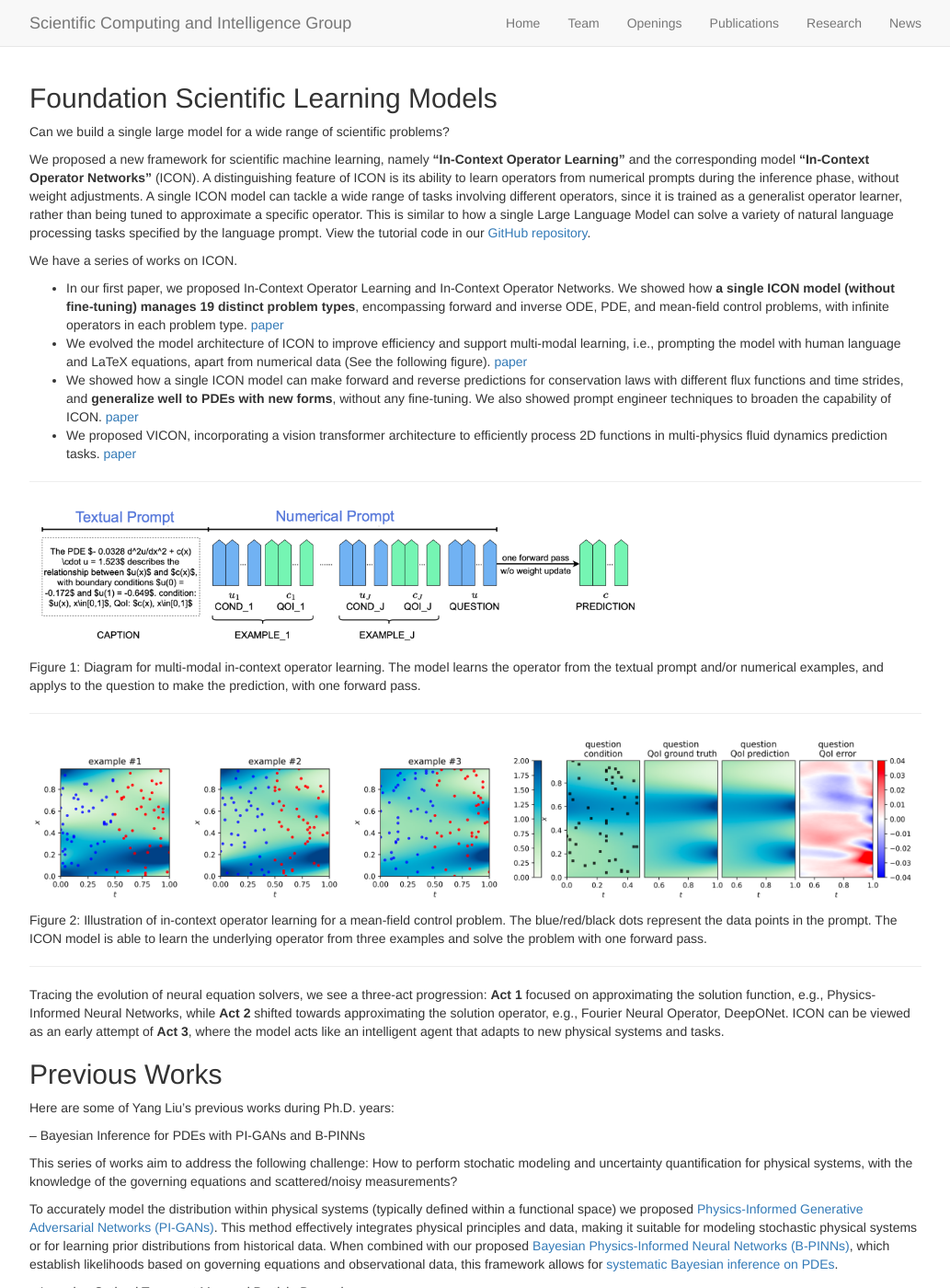
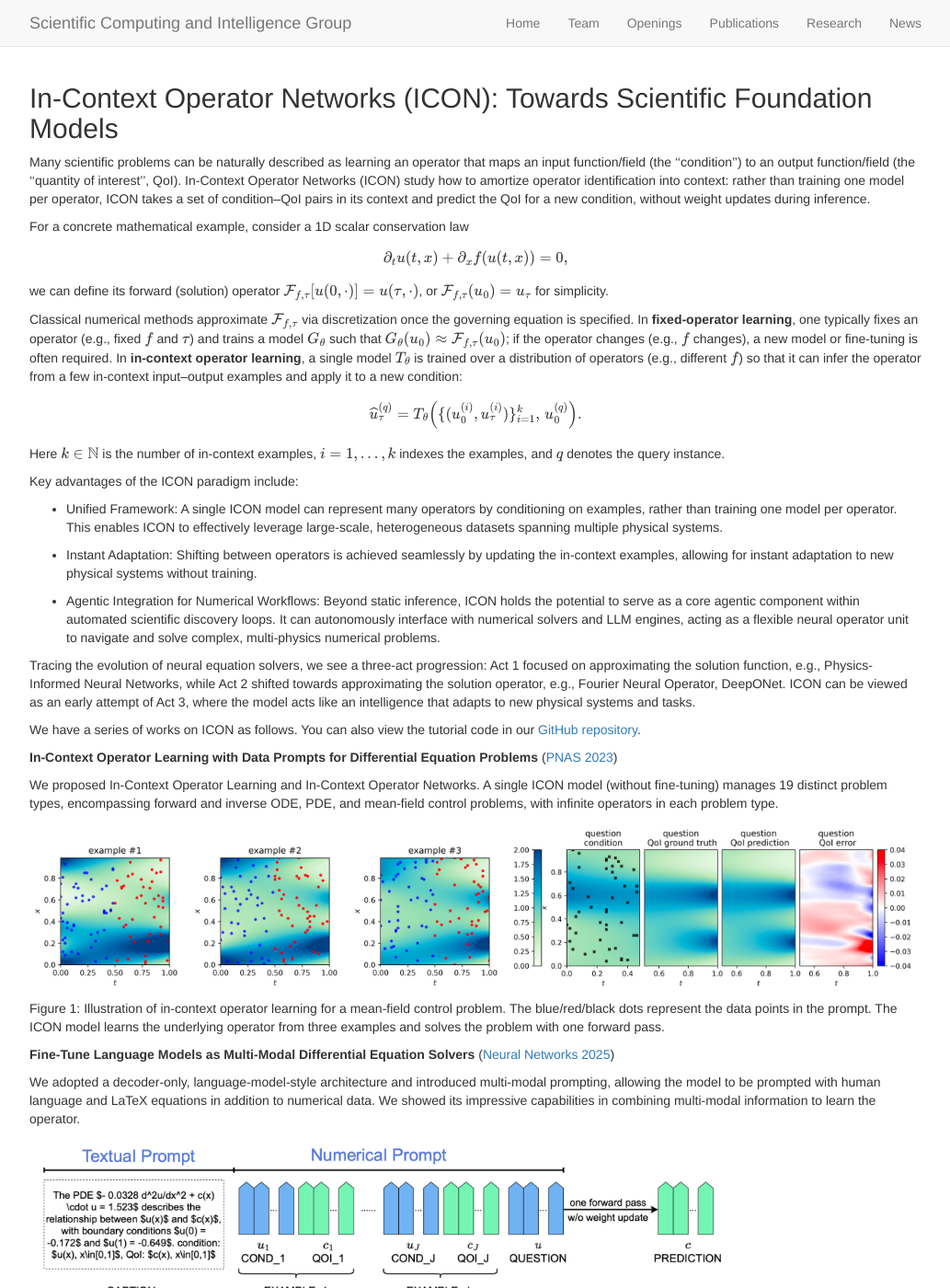
Before and after one commit to scaling-group/scaling-group.github.io, a Jekyll site: the page built from _pages/research.md, in a window 1280 px wide and 1400 px high. Shown: the whole window at 92% size, without its empty margins (123-1156 px from the left). Built offline with Jekyll 4.4.1, drawn with Linux system fonts in a browser that asks for light colours; some of the changed text lies outside the part shown.

Commit message:
Update research page (#1)
* Update research page

* update research page

* update research page

---------

Co-authored-by: lingfli <lingfli@qq.com>
Co-authored-by: Liu Yang <liuyang.mage@gmail.com>

```diff
--- a/_pages/research.md
+++ b/_pages/research.md
@@ -8,65 +8,92 @@
 
 <!-- Here are some themes that we currently work on: -->
 
-## Foundation Scientific Learning Models
+## In-Context Operator Networks (ICON): Towards Scientific Foundation Models
 
-Can we build a single large model for a wide range of scientific problems?
+Many scientific problems can be naturally described as learning an operator that maps an input function/field (the ''condition'') to an output function/field (the ''quantity of interest'', QoI). In-Context Operator Networks (ICON) study how to amortize operator identification into context: rather than training one model per operator, ICON takes a set of condition--QoI pairs in its context and predict the QoI for a new condition, without weight updates during inference.
 
-We proposed a new framework for scientific machine learning, namely **“In-Context Operator Learning”** and the corresponding model
-**“In-Context Operator Networks”** (ICON). A distinguishing feature of ICON is its ability to learn operators from numerical prompts during the inference phase, without weight adjustments. A single ICON model can tackle a wide range of tasks involving different operators, since it is trained as a generalist operator learner, rather than being tuned to approximate a specific operator. This is similar to how a single Large Language Model can solve a variety of natural language processing tasks specified by the language prompt. View the tutorial code in our [GitHub repository](https://github.com/scaling-group/icon-tutorial).
+For a concrete mathematical example, consider a 1D scalar conservation law
 
-We have a series of works on ICON.
-- In our first paper, we proposed In-Context Operator Learning and In-Context Operator Networks. We showed how **a single ICON model (without fine-tuning) manages 19 distinct problem types**, encompassing forward and inverse ODE, PDE, and mean-field control problems, with infinite operators in each problem type. [paper](https://www.pnas.org/doi/10.1073/pnas.2310142120)
-- We evolved the model architecture of ICON to improve efficiency and support multi-modal learning, i.e., prompting the model with human language and LaTeX equations, apart from numerical data (See the following figure). [paper](https://www.sciencedirect.com/science/article/abs/pii/S089360802500334X)
-- We showed how a single ICON model can make forward and reverse predictions for conservation laws with different flux functions and time strides, and **generalize well to PDEs with new forms**, without any fine-tuning. We also showed prompt engineer techniques to broaden the capability of ICON. [paper](https://www.sciencedirect.com/science/article/pii/S0021999124006272)
-- We proposed VICON, incorporating a vision transformer architecture to efficiently process 2D functions in multi-physics fluid dynamics prediction tasks. [paper](https://arxiv.org/pdf/2411.16063)
+$$
+\partial_t u(t,x) + \partial_x f(u(t,x)) = 0,
+$$
 
----
-![]({{ site.url }}{{ site.baseurl }}/images/papers/icon-multi-modal_numerical.png){: style="width: 70%; float: center; margin: 0px"}
+we can define its forward (solution) operator $$\mathcal{F}_{f,\tau}[u(0,\cdot)] = u(\tau,\cdot)$$, or $$\mathcal{F}_{f,\tau}(u_0) = u_\tau$$ for simplicity.
 
-Figure 1: Diagram for multi-modal in-context operator learning. The model learns the operator from the textual prompt and/or numerical examples, and applys to the question to make the prediction, with one forward pass.
+Classical numerical methods approximate $$\mathcal{F}_{f,\tau}$$ via discretization once the governing equation is specified. In **fixed-operator learning**, one typically fixes an operator
+(e.g., fixed $$f$$ and $$\tau$$) and trains a model $$G_\theta$$ such that $$G_\theta(u_0)\approx \mathcal{F}_{f,\tau}(u_0)$$; if the
+operator changes (e.g., $$f$$ changes), a new model or fine-tuning is often required. In **in-context operator learning**, a single model $$T_\theta$$ is trained over a distribution of operators (e.g., different $$f$$) so that it can infer
+the operator from a few in-context input--output examples and apply it to a new condition:
 
----
-![]({{ site.url }}{{ site.baseurl }}/images/papers/icon-mfg.png){: style="width: 100%; float: center; margin: 0px"}
+$$
+\widehat{u}_\tau^{(q)} = T_\theta\!\left(\{(u_0^{(i)},u_\tau^{(i)})\}_{i=1}^{k},\, u_0^{(q)}\right).
+$$
 
-Figure 2: Illustration of in-context operator learning for a mean-field control problem. The blue/red/black dots represent the data points in the prompt. The ICON model is able to learn the underlying operator from three examples and solve the problem with one forward pass.
+Here $$k\in\mathbb{N}$$ is the number of in-context examples, $$i=1,\ldots,k$$ indexes the examples, and $$q$$ denotes
+the query instance.
 
----
+Key advantages of the ICON paradigm include:
+- Unified Framework: A single ICON model can represent many operators by conditioning on examples, rather than training one model per operator. This enables ICON to effectively leverage large-scale, heterogeneous datasets spanning multiple physical systems.
 
-Tracing the evolution of neural equation solvers, we see a three-act progression: **Act 1** focused on approximating the solution function, e.g., Physics-Informed Neural Networks, while **Act 2** shifted towards approximating the solution operator, e.g., Fourier Neural Operator, DeepONet. ICON can be viewed as an early attempt of **Act 3**, where the model acts like an intelligent agent that adapts to new physical systems and tasks.
+- Instant Adaptation: Shifting between operators is achieved seamlessly by updating the in-context examples, allowing for instant adaptation to new physical systems without training.
+
+- Agentic Integration for Numerical Workflows: Beyond static inference, ICON holds the potential to serve as a core agentic component within automated scientific discovery loops. It can autonomously interface with numerical solvers and LLM engines, acting as a flexible neural operator unit to navigate and solve complex, multi-physics numerical problems.
+
+Tracing the evolution of neural equation solvers, we see a three-act progression: Act 1 focused on approximating the solution function, e.g., Physics-Informed Neural Networks, while Act 2 shifted towards approximating the solution operator, e.g., Fourier Neural Operator, DeepONet. ICON can be viewed as an early attempt of Act 3, where the model acts like an intelligence that adapts to new physical systems and tasks.
+
 
 <!-- **Uncertainty Quantification**
 
 Coming soon... -->
 
+We have a series of works on ICON as follows. You can also view the tutorial code in our [GitHub repository](https://github.com/scaling-group/icon-tutorial).
+
+**In-Context Operator Learning with Data Prompts for Differential Equation Problems** ([PNAS 2023](https://www.pnas.org/doi/10.1073/pnas.2310142120))
+
+We proposed In-Context Operator Learning and In-Context Operator Networks. A single ICON model (without fine-tuning) manages 19 distinct problem types, encompassing forward and inverse ODE, PDE, and mean-field control problems, with infinite operators in each problem type.
+
+![]({{ site.url }}{{ site.baseurl }}/images/papers/icon-mfg.png){: style="width: 100%; float: center; margin: 0px"}
+
+Figure 1: Illustration of in-context operator learning for a mean-field control problem. The blue/red/black dots represent the data points in the prompt. The ICON model learns the underlying operator from three examples and solves the problem with one forward pass.
+
+**Fine-Tune Language Models as Multi-Modal Differential Equation Solvers** ([Neural Networks 2025](https://www.sciencedirect.com/science/article/abs/pii/S089360802500334X))
+
+We adopted a decoder-only, language-model-style architecture and introduced multi-modal prompting, allowing the model to be prompted with human language and LaTeX equations in addition to numerical data. We showed its impressive capabilities in combining multi-modal information to learn the operator.
+
+![]({{ site.url }}{{ site.baseurl }}/images/papers/icon-multi-modal_numerical.png){: style="width: 80%; float: center; margin: 0px"}
+
+Figure 2: Diagram for multi-modal in-context operator learning. The model learns the operator from the textual prompt and/or numerical examples, and applies it to the question to make the prediction, with one forward pass. Both the textual caption and the numerical examples are optional.
+
+**PDE Generalization of In-Context Operator Networks** ([JCP 2024](https://www.sciencedirect.com/science/article/pii/S0021999124006272))
+
+A single ICON model makes forward and reverse predictions for conservation laws with different flux functions and time strides, and generalizes well to PDEs with new forms, without any fine-tuning. We also demonstrated prompt-design strategies---such as change of variables and stride manipulation---to expand the range of tractable problems.
+
+**VICON: Vision In-Context Operator Networks for Multi-Physics Fluid Dynamics Prediction** ([TMLR 2026](https://arxiv.org/pdf/2411.16063))
+
+We incorporated a patch-wise vision transformer architecture to efficiently process 2D functions, with flexible rollout under varying timestep strides and missing frames, in multi-physics fluid dynamics prediction tasks.
 
 ## Previous Works
 
-Here are some of Yang Liu's previous works during Ph.D. years:
+Here are some of Yang Liu’s previous works during Ph.D. years:
 
-
--- Bayesian Inference for PDEs with PI-GANs and B-PINNs
+**Bayesian Inference for PDEs with PI-GANs and B-PINNs**
 
 This series of works aim to address the following challenge: How to perform stochatic modeling and uncertainty quantification for physical systems, with the knowledge of the governing equations and scattered/noisy measurements?
 
-
-To accurately model the distribution within physical systems (typically defined within a functional space) we proposed [Physics-Informed Generative Adversarial Networks (PI-GANs)](https://epubs.siam.org/doi/abs/10.1137/18M1225409?journalCode=sjoce3). This method effectively integrates physical principles and data, making it suitable for modeling stochastic physical systems or for learning prior distributions from historical data. When combined with our proposed [Bayesian Physics-Informed Neural Networks (B-PINNs)](https://www.sciencedirect.com/science/article/abs/pii/S0021999120306872), which establish likelihoods based on governing equations and observational data, this framework allows for [systematic Bayesian inference on PDEs](https://www.sciencedirect.com/science/article/abs/pii/S0021999122001358).
+To accurately model the distribution within physical systems (typically defined within a functional space) we proposed Physics-Informed Generative Adversarial Networks (PI-GANs) ([arxiv 2018](https://arxiv.org/abs/1811.02033), [SIAM SISC 2020](https://epubs.siam.org/doi/abs/10.1137/18M1225409?journalCode=sjoce3)). This method effectively integrates physical principles and data, making it suitable for modeling stochastic physical systems or for learning prior distributions from historical data. When combined with our proposed Bayesian Physics-Informed Neural Networks (B-PINNs) ([arxiv 2020](https://arxiv.org/abs/2003.06097), [JCP 2021](https://www.sciencedirect.com/science/article/abs/pii/S0021999120306872)), which establish likelihoods based on governing equations and observational data, this framework allows for systematic Bayesian inference on PDEs ([arxiv 2021](\https://arxiv.org/abs/2106.05863), [JCP 2022](https://www.sciencedirect.com/science/article/abs/pii/S0021999122001358)).
 
 
--- Learning Optimal Transport Map and Particle Dynamics
+**Learning Optimal Transport Map and Particle Dynamics with Unpaired Samples**
 
-Being the first to draw the connection between deep generative models and the continuous flow formulation of optimal transport, we proposed [potential flow generator](https://ieeexplore.ieee.org/document/9233438) as a plug-and-play generator module for different GANs and flow-based models. With a special ODE-based network architecture and an augmented loss term tied to the Hamilton-Jacobi equation derived from the optimal transport condition, the potential flow generator not only transports the source distribution to the target one, but also approximates the optimal transport map.
-
----
+We proposed potential flow generator ([arxiv 2019](https://arxiv.org/pdf/1908.11462), [IEEE TNNLS 2020](https://ieeexplore.ieee.org/document/9233438)) as a plug-and-play generator module for different GANs and flow-based models. With a special ODE-based network architecture and an augmented loss term tied to the Hamilton-Jacobi equation derived from the optimal transport condition, the potential flow generator not only transports the source distribution to the target one, but also approximates the optimal transport map. To the best of my knowledge, this is the first paper to draw the connection between deep generative models and the continuous flow formulation of optimal transport.
 
 ![]({{ site.url }}{{ site.baseurl }}/images/papers/WGAN_all.png){: style="width: 40%; float: center; margin: 0px"}
 ![]({{ site.url }}{{ site.baseurl }}/images/papers/flow_all.png){: style="width: 45%; float: center; margin: 0px"}
 
-Potential flow generator in GANs (left 3 columns) and normalizing flow (right 3 columns). The first row shows the samples or the unnormalized densities of source distributions $$\mu$$ (in purple) and target distributions $$\nu$$ (in orange), the second row shows the learned optimal transport maps $$G$$ and the push forward distributions $$G_{\#}\mu$$.
+Figure 3: Potential flow generator in GANs (left 3 columns) and normalizing flow (right 3 columns). The first row shows the samples or the unnormalized densities of source distributions $$\mu$$ (in purple) and target distributions $$\nu$$ (in orange), the second row shows the learned optimal transport maps $$G$$ and the push forward distributions $$G_{\#}\mu$$.
 
----
+Subsequently, we extended this framework to inference of particle dynamics from unpaired observations of particles ([arxiv 2020](https://arxiv.org/abs/2008.01915), [SIAM SISC 2022](https://epubs.siam.org/doi/abs/10.1137/21M1413018)), encompassing non-local particle interactions and high-dimensional stochastic particle dynamics.
 
-Subsequently, we extended this framework to [inference of particle dynamics from paired/unpaired observations of particles](https://epubs.siam.org/doi/abs/10.1137/21M1413018), encompassing non-local particle interactions and high-dimensional stochastic particle dynamics.
 
 These works were cited by other great works in [high-dimensional mean-field problems](https://www.pnas.org/doi/10.1073/pnas.1922204117), [single-cell transcriptomics](https://www.nature.com/articles/s42256-023-00763-w), and [flow matching for generative modeling](https://arxiv.org/pdf/2210.02747).
 
```
Also changed, not shown: Gemfile.lock, images/papers/MNIST-OT.png (added), images/papers/VICON.png (added), 3 other files.
